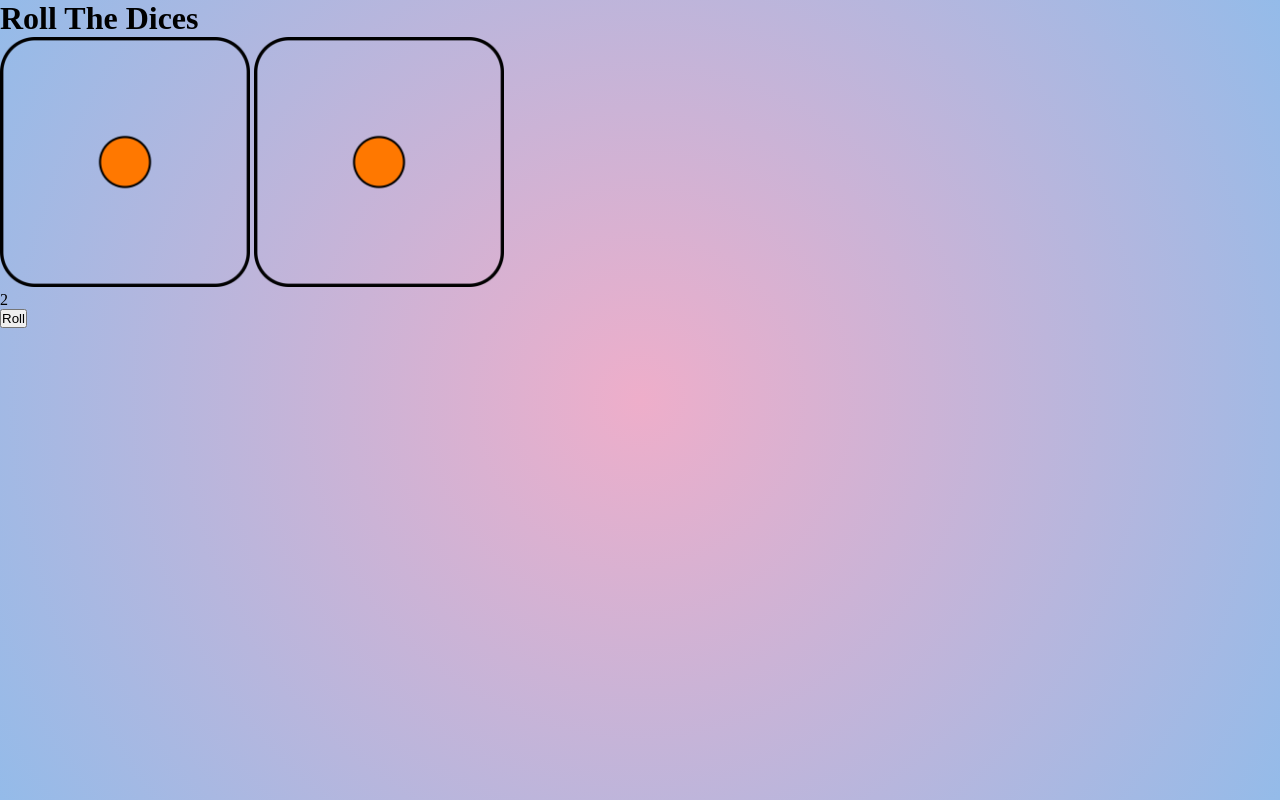
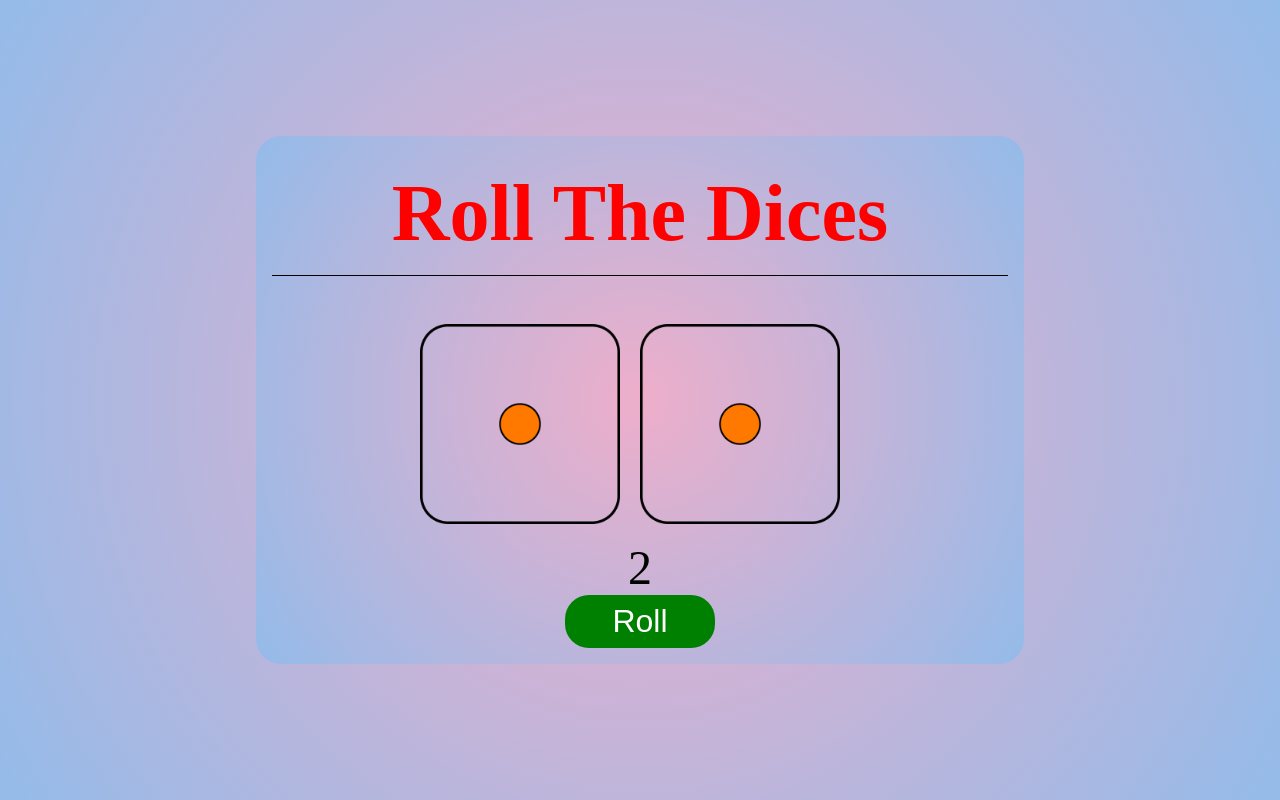
Before and after one commit to Sarvenaz83/Dice-Roll, a plain HTML site: page index.html in a window 1280 px wide. Drawn offline with Linux system fonts and the light colour scheme.

Commit message:
Styling in CSS

```diff
--- a/index.html
+++ b/index.html
@@ -11,7 +11,7 @@
         <h1>Roll The Dices</h1>
         <div class="dice-wrapper">
             <div class="dices">
-                <img src="img/Dice-1.svg.png" alt="" class="dice-1">
+                <img src="img/Dice-1.svg.png" alt="" class="dice-1 animation">
                 <img src="img/Dice-1.svg.png" alt="" class="dice-2">
             </div>
             <p class="dice-sum">2</p>
--- a/style.css
+++ b/style.css
@@ -4,7 +4,7 @@
     box-sizing: border-box;
 }
 .dice-1, .dice-2{
-    width: 250px;
+    width: 200px;
 }
 
 body{
@@ -12,7 +12,58 @@ body{
     height: 100vh;
     background: rgb(238, 174, 202);
     background: radial-gradient(circle, rgb(238,174,202,1) 0%, rgb(148,187,233,1) 100%);
+    display: flex;
+    justify-content: center;
+    align-items: center;
 }
 .app-wrapper{
+    width: 60%;
+    background: rgb(238, 174, 202);
+    background: radial-gradient(circle, rgb(238, 174, 202, 1) 0%, rgb(148, 187, 233, 1) 100%);
+    padding: 1rem;
+    border-radius: 25px;
+}
+h1{
+    font-size: 5rem;
+    padding: 1rem;
+    text-align: center;
+    margin-bottom: 3rem;
+    color: red;
+    border-bottom: 1px solid black;
+}
+.dices{
+    display: flex;
+    justify-content: center;
+}
+.dices img{
+    margin-right: 20px;
+}
+.dice-sum{
+    font-size: 3rem;
+    text-align: center;
+    margin-top: 1rem;
+}
+.btn-roll{
+    width: 150px;
+    padding: 0.5rem;
+    font-size: 2rem;
+    border: none;
+    background-color: green;
+    color: white;
+    cursor: pointer;
+    border-radius: 1.5rem;
+}
+.button-container{
+    text-align: center;
+}
 
+.animation{
+    animation: rotate-fadeout 2s;
 }
+
+/*animation*/
+@keyframes rotate-fadeout{
+    0%{transform: rotate(0deg);}
+    100%{transform: rotate(360deg);}
+    100%{opacity: 0;}
+}
```
Also changed, not shown: 3 other files.
